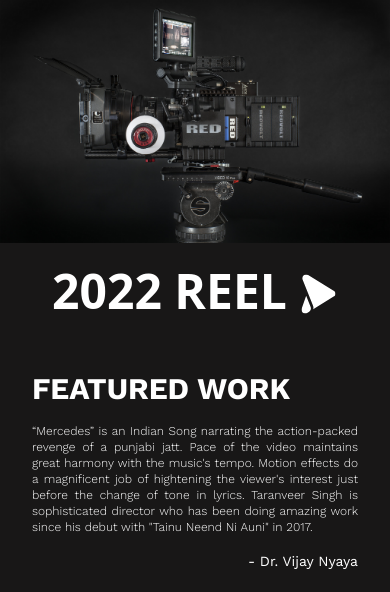
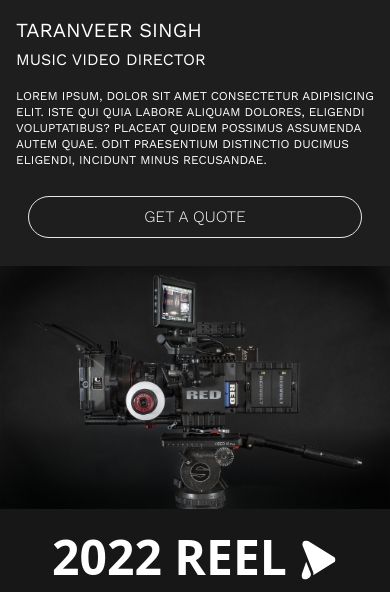
Before and after one commit to afilmbyx/taran-afilmbyx, a plain HTML site: page index.html in a window 390 px wide. Shown: the top 592 px of the page. Drawn offline with nearby package versions, Linux system fonts and the light colour scheme.

Commit message:
mobile get a quote

```diff
--- a/custom.css
+++ b/custom.css
@@ -65,6 +65,28 @@ body {
         opacity: 1;
     }
 }
+.animate-slide-from-bottom {
+    position: relative;
+    animation: slide-from-bottom 2.5s;
+}
+@keyframes slide-from-bottom {
+    from {
+        bottom: -100%;
+        opacity: 0.4;
+    } to {
+        bottom: 0%;
+        opacity: 1;
+    }
+}
 
-
+.animate-fade-in {
+    animation: fade-in 2.5s;
+}
+@keyframes fade-in {
+    from {
+        opacity:0;
+    } to {
+        opacity: 1;
+    }
+}
 /* some change */
--- a/index.html
+++ b/index.html
@@ -27,27 +27,47 @@
 
 <body class="card-bg">
     <main>
+        <div>
+
+            <h2
+                class="md:hidden bg-[rgba(0,0,0,0.2)] p-4 bottom-0 pl-18 left-0 text-white z-10 uppercase sm:text-2xl text-xl font-lighter">
+                <div class="flex flex-col">
+                    <div class="mb-4">
+                        <span class="pb-0 ">Taranveer Singh</span> <br />
+                        <span class="text-base animate-fade-in">Music Video Director</span>
+                    </div>
+                    <p class="text-xs animate-fade-in mb-4">
+                        Lorem ipsum, dolor sit amet consectetur adipisicing elit. Iste qui quia labore aliquam dolores,
+                        eligendi voluptatibus? Placeat quidem possimus assumenda autem quae. Odit praesentium distinctio
+                        ducimus eligendi, incidunt minus recusandae.
+                    </p>
+                    <a class="text-base text-center uppercase border hover:bg-black text-white font-light m-3 lh-sm py-2 px-8 rounded-full focus:outline-none focus:shadow-outline animate-fade-in"
+                        href="#contact-us-form">
+                        Get a quote
+                    </a>
+                </div>
+            </h2>
+        </div>
         <article>
             <div class="relative overflow-hidden">
                 <img class="w-full" src="assets/vj/kamera-red-scarlet-2105.jpg" alt="main video" />
                 <h2
-                    class="rounded-lg hidden bg-[rgba(0,0,0,0.2)] md:block absolute p-4 top-0 right-0 text-white animate-slide-from-right z-10 uppercase sm:text-5xl text-2xl font-lighter mb-4">
+                    class="rounded-lg hidden bg-[rgba(0,0,0,0.2)] md:block absolute p-4 top-0 right-0 text-white animate-slide-from-right z-10 uppercase sm:text-3xl text-2xl font-lighter mb-4">
                     SHOT ON 6K <span class="text-rose-600">RED</span><br />
                     DIGITAL CINEMA<br />
                     VIDEO CAMERAS
                 </h2>
                 <h2
-                    class="hidden bg-[rgba(0,0,0,0.2)] md:block absolute p-4 bottom-0 pb-28 pl-18 left-0 text-white animate-slide-from-left z-10 uppercase sm:text-2xl text-xl font-lighter mb-4">
+                    class="hidden bg-[rgba(0,0,0,0.2)] md:block absolute p-4 bottom-0 pb-8 pl-18 left-0 text-white animate-slide-from-left z-10 uppercase sm:text-2xl text-xl font-lighter mb-4">
                     <div class="flex justify-between mb-8">
                         <div>
-                            <span class="pb-0">Taranveer Singh</span> <br/>
+                            <span class="pb-0">Taranveer Singh</span> <br />
                             <span class="text-base">Music Video Director</span>
                         </div>
-                        <a
-                            class="text-base uppercase border hover:bg-black text-white font-light m-3 lh-sm py-2 px-8 rounded-full focus:outline-none focus:shadow-outline"
+                        <a class="text-base uppercase border hover:bg-black text-white font-light m-3 lh-sm py-2 px-8 rounded-full focus:outline-none focus:shadow-outline"
                             href="#contact-us-form">
                             Get a quote
-                    </a>
+                        </a>
                     </div>
                     <p class="text-xs">
                         Lorem ipsum, dolor sit amet consectetur adipisicing elit. Iste qui quia labore aliquam dolores,
```
